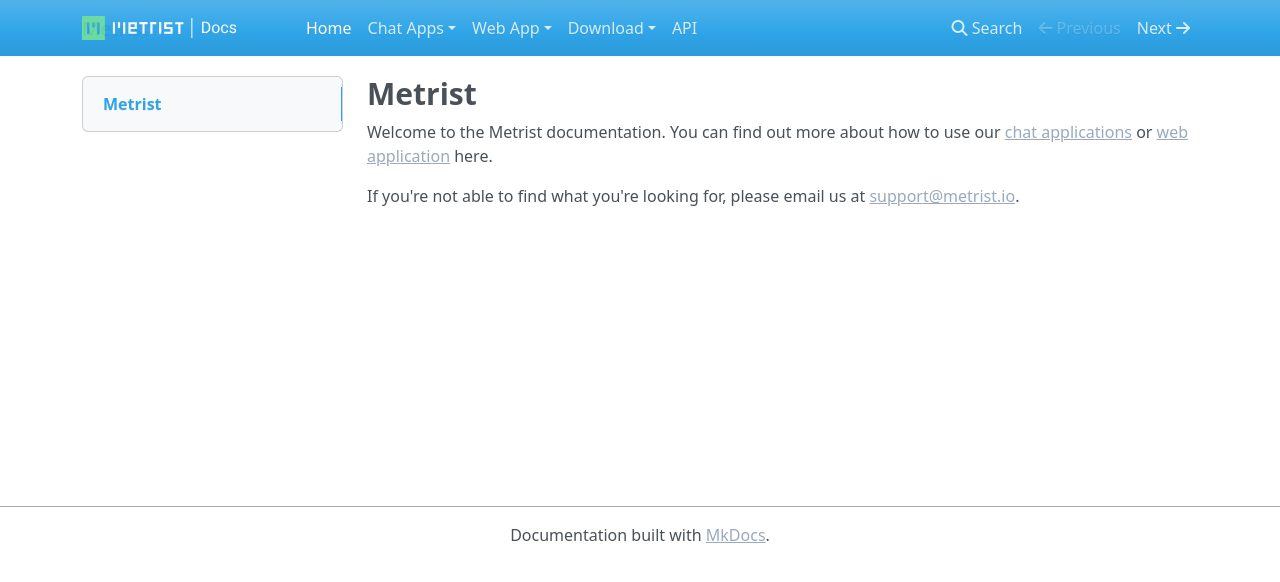
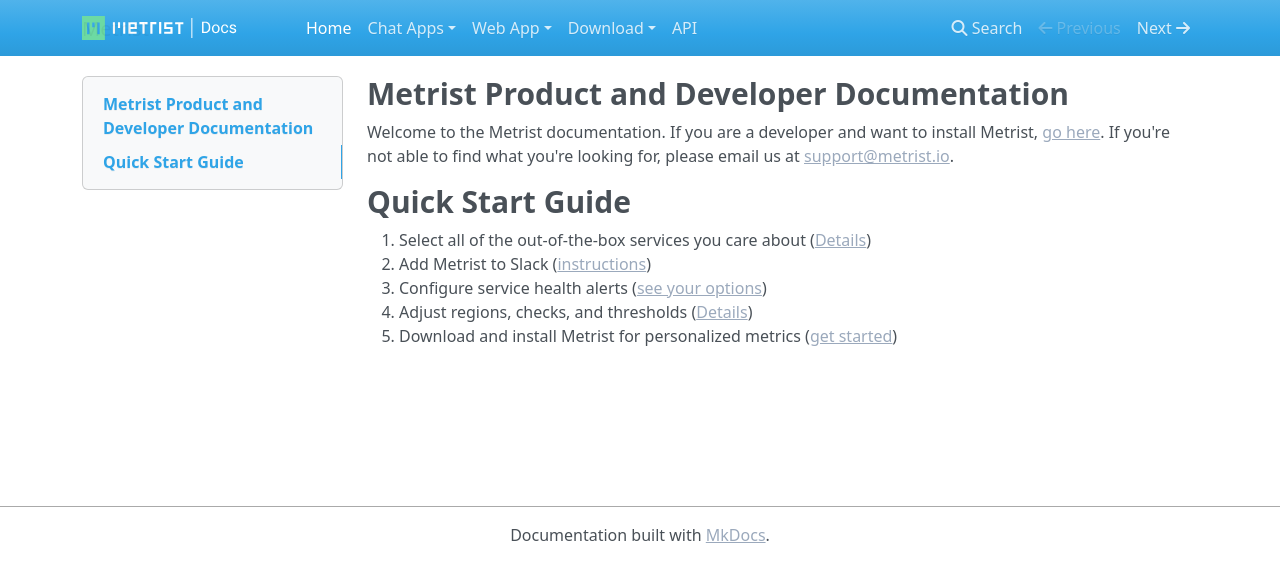
Before and after one commit to Metrist-Software/product-docs, an MkDocs documentation site: the page built from docs/index.md, in a window 1280 px wide. Shown: the top 582 px of the page. Built offline with MkDocs 1.6.1, drawn with Linux system fonts in a browser that asks for light colours; nearby versions of some CDN libraries.

Commit message:
Update index with more guidance

```diff
--- a/docs/index.md
+++ b/docs/index.md
@@ -1,5 +1,10 @@
-# Metrist
+# Metrist Product and Developer Documentation
 
-Welcome to the Metrist documentation. You can find out more about how to use our [chat applications](chat-apps.md) or [web application](web-app.md) here.
+Welcome to the Metrist documentation. If you are a developer and want to install Metrist, [go here](https://docs.metrist.io/en/latest/download-overview/). If you're not able to find what you're looking for, please email us at [support@metrist.io](mailto:support@metrist.io).
 
-If you're not able to find what you're looking for, please email us at [support@metrist.io](mailto:support@metrist.io).
+# Quick Start Guide
+1. Select all of the out-of-the-box services you care about ([Details](web-app-monitors.md))
+2. Add Metrist to Slack ([instructions](slack.md))
+3. Configure service health alerts ([see your options](web-app-notifications.md))
+4. Adjust regions, checks, and thresholds ([Details](web-app-thresholds.md))
+5. Download and install Metrist for personalized metrics ([get started](download-overview.md))
```
